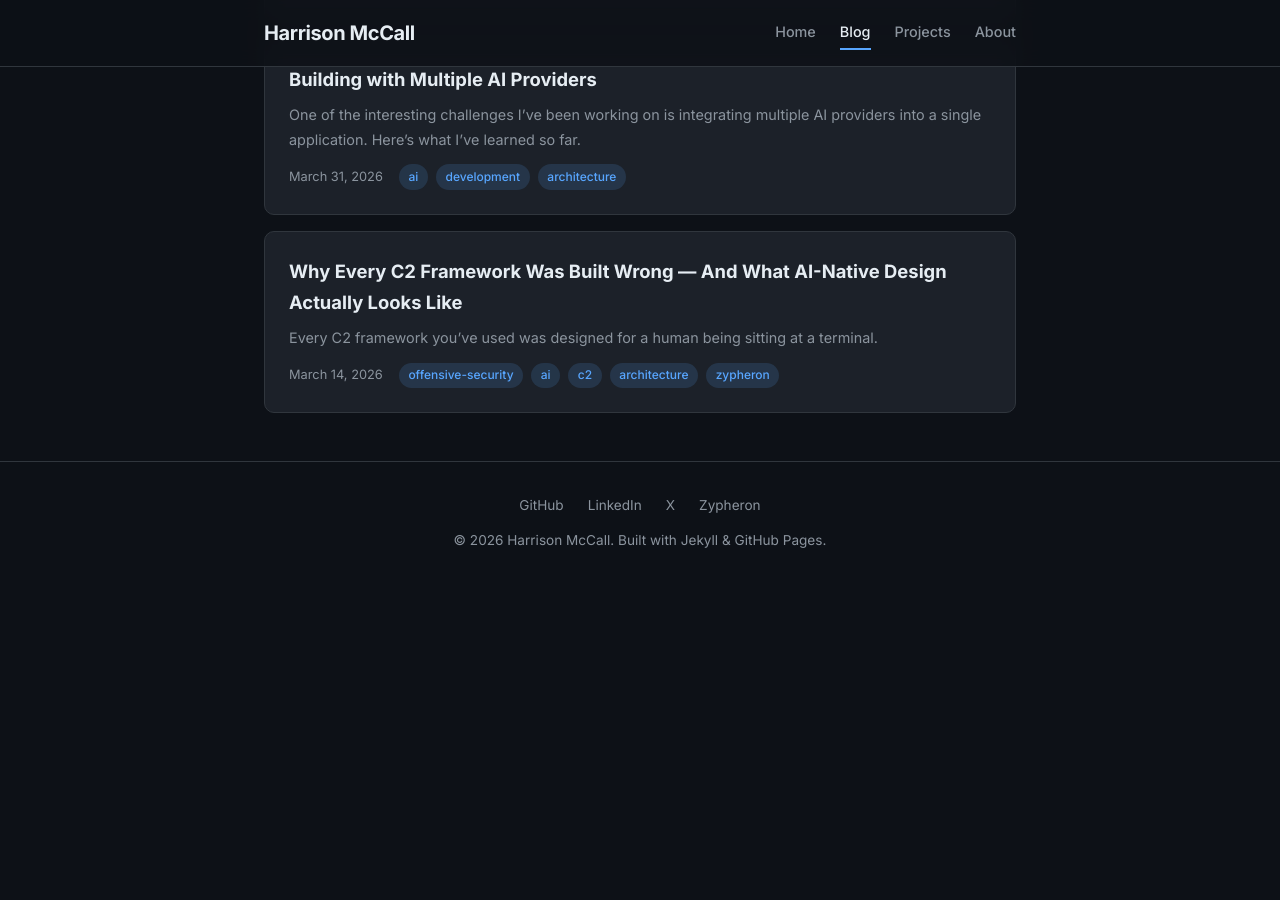
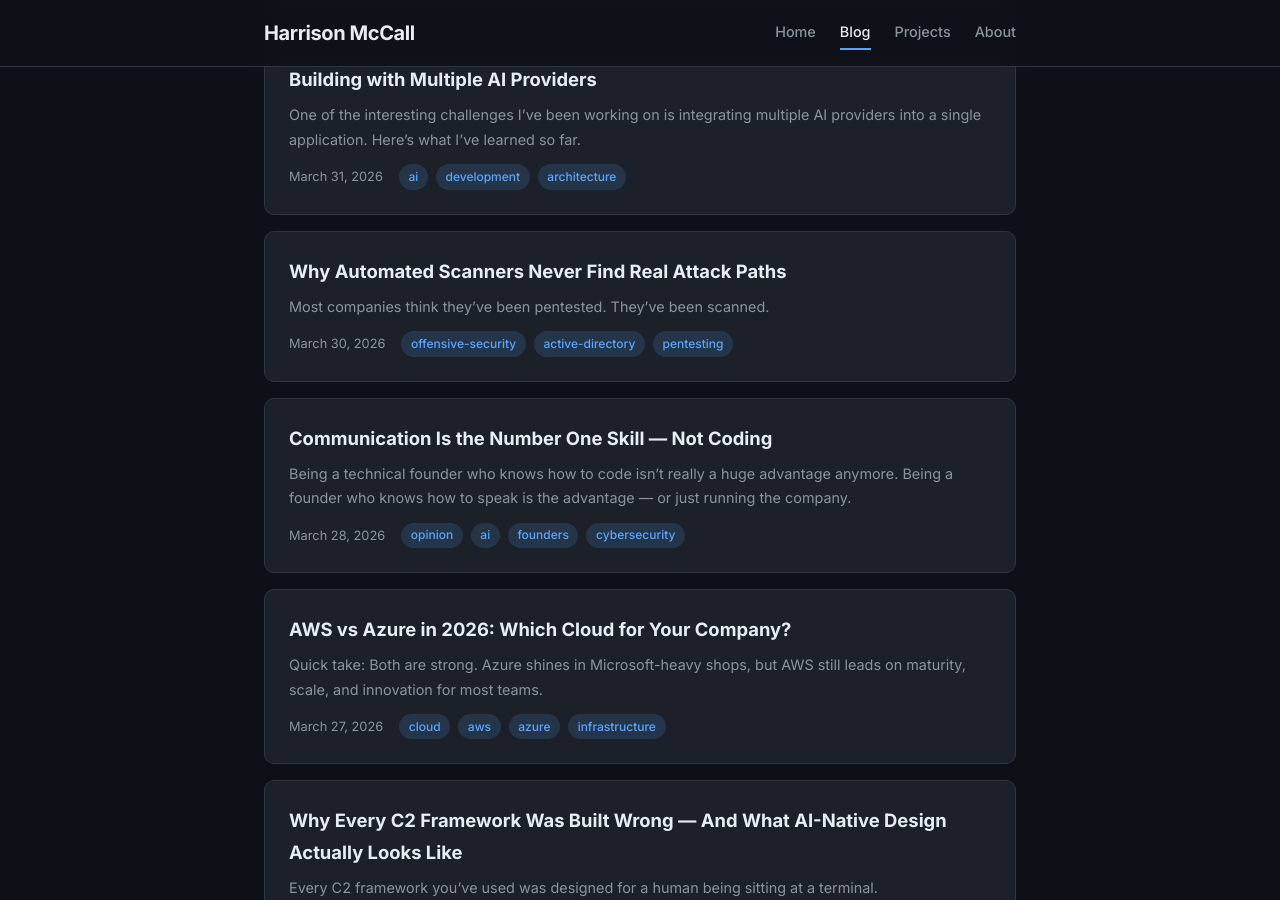
Before and after one commit to KKingZero/KKingZero.github.io, a Jekyll site: the page built from blog.html, in a window 1280 px wide and 900 px high, scrolled down 451 px. Built offline with Jekyll 4.4.1, drawn with Linux system fonts in a browser that asks for light colours; before the commit the page ends 1035 px from its top, so only the background shows below that.

Commit message:
Expand about page, add 3 blog posts from X threads

```diff
--- /dev/null
+++ b/_posts/2026-03-27-aws-vs-azure-in-2026.md
@@ -0,0 +1,46 @@
+---
+layout: post
+title: "AWS vs Azure in 2026: Which Cloud for Your Company?"
+date: 2026-03-27
+tags: [cloud, aws, azure, infrastructure]
+---
+
+Quick take: Both are strong. Azure shines in Microsoft-heavy shops, but AWS still leads on maturity, scale, and innovation for most teams.
+
+## AWS Pros
+
+- **Massive ecosystem** — 200+ mature services
+- **Largest footprint** — ~39 regions, 120+ AZs, best latency and compliance coverage
+- **Startup-friendly** — free tier, spot pricing, strong cost tools
+- **Leads AI/ML, containers, data, serverless**
+- **Fastest innovation pace**
+
+## AWS Cons
+
+- Steep learning curve (too many options)
+- Billing complexity without FinOps
+- Lock-in risk (same as Azure)
+
+## Azure Pros
+
+- **Perfect for Microsoft stacks** — Entra ID, M365, .NET, Windows/SQL
+- **Best hybrid/on-prem integration**
+- **Often cheaper with enterprise licensing**
+- **Strong OpenAI + Copilot tools**
+- **Great governance for regulated industries**
+
+## Azure Cons
+
+- Fewer/maturer services in some areas
+- Smaller footprint in certain regions
+- Feels "Microsoft-first" for Linux/multi-cloud teams
+- Trails AWS on raw innovation speed
+
+## So What Should You Choose?
+
+**AWS is best for:**
+1. Startups
+2. Cloud-heavy infrastructure
+3. A growing team of technical founders
+
+**If you're not explicitly a tech company**, you should be using Azure — it's much simpler. And if you're a legacy company already on Microsoft, stay.
--- /dev/null
+++ b/_posts/2026-03-28-communication-is-the-number-one-skill.md
@@ -0,0 +1,28 @@
+---
+layout: post
+title: "Communication Is the Number One Skill — Not Coding"
+date: 2026-03-28
+tags: [opinion, ai, founders, cybersecurity]
+---
+
+Being a technical founder who knows how to code isn't really a huge advantage anymore. Being a founder who knows how to speak is the advantage — or just running the company.
+
+At this point, **speaking creates software.** I can talk to Whisper and Claude, code, and make software. I don't need to know how to fix null pointer errors in Golang — or at least not that well.
+
+## The Shift
+
+Since 1990, knowing how to code was an invaluable skill in tech. It was basically impossible to be in tech and not know how to code.
+
+Now, it almost feels useless. Half the stuff can be done better and faster by Claude Code or any other model. Only some things — which is why you hire — can be solved by a person only. But that list is shrinking still.
+
+## Cybersecurity Is Next
+
+Cybersecurity is going through the same phase right now. Being a technical practitioner in cyber is obviously important, but in 3-5 years, I think it will be similar to code. It's really not a huge skill that is deep.
+
+The tools will get better. The AI will handle more of the execution. What won't get automated is the ability to communicate clearly, direct agents effectively, and make strategic decisions.
+
+## The Takeaway
+
+**Communication is the number one skill in the world today, and it will be the number one skill in the world in the year 2100.**
+
+Prove me wrong.
--- /dev/null
+++ b/_posts/2026-03-30-why-automated-scanners-never-find-real-attack-paths.md
@@ -0,0 +1,52 @@
+---
+layout: post
+title: "Why Automated Scanners Never Find Real Attack Paths"
+date: 2026-03-30
+tags: [offensive-security, active-directory, pentesting]
+---
+
+Most companies think they've been pentested. They've been scanned.
+
+Here's what a real AD attack path looks like — and why automated tools never find it.
+
+## Step 1: Low Privilege Access
+
+The attacker lands with low privilege access. Automated scanner reports: "low risk user account."
+
+Real operator thinks: **what can I reach from here?**
+
+That question changes everything.
+
+## Step 2: Kerberoasting
+
+LDAP enumeration reveals a Kerberoastable service account. Scanner flags it: "medium severity finding."
+
+Operator requests the TGS ticket. Takes it offline. Cracks it in 4 hours.
+
+Now they have local admin on 12 machines.
+
+The scanner never connected those dots.
+
+## Step 3: Lateral Movement to Domain Admin
+
+From one of those 12 machines — same subnet as a Tier 0 admin workstation. Lateral movement via WinRM.
+
+That machine had cached Domain Admin credentials from last week's login.
+
+DCSync. Full domain compromise. **Game over.**
+
+## The Math
+
+Total time: **6 hours.**
+
+Every step required judgment — connecting Kerberoastable accounts to lateral movement paths to cached credentials.
+
+That's not a scan. That's thinking.
+
+Automated tools find individual findings. They never find the chain.
+
+## Where AI Fits
+
+This is the kind of attack chain where AI should amplify the process rather than completely replace it. The operator still thinks. The AI accelerates enumeration, correlates findings, and surfaces the paths worth pursuing.
+
+This is exactly why I built [Zypheron](https://github.com/KKingZero/Zypheron-CLI) — an AI-native security platform with Active Directory attack chain support coming soon.
--- a/about.html
+++ b/about.html
@@ -8,25 +8,52 @@
 </section>
 
 <section class="section about-content" style="padding-top: 0;">
-  <p>I'm Harrison McCall — offensive security engineer and founder of <a href="https://zypheron.net">Zypheron</a>, a platform for AI-augmented pentesting.</p>
+  <p>I'm <strong>Harrison McCall</strong> — offensive security engineer, secure systems architect, and founder of <a href="https://zypheron.net">Zypheron</a>.</p>
 
-  <p>I build automated red-team and AI-driven security tooling. My work spans exploit development, firmware security, CLI tool design, and integrating AI into offensive and defensive security workflows.</p>
+  <p>I build automated red-team and AI-driven security tooling. My work spans exploit development, firmware security research, CLI tool design, Active Directory attack chains, and integrating AI into offensive and defensive security workflows.</p>
+
+  <p>Zypheron is an AI-native security platform — not another wrapper on top of existing tools. I'm building from the ground up with the assumption that AI agents will be the primary operators of offensive security tooling. That means structured wire protocols, async task queues, machine-consumable APIs, and human approval gates where they actually matter.</p>
+
+  <h2 class="section-title">What I'm Working On</h2>
+  <ul>
+    <li><strong>Zypheron Platform</strong> — AI-augmented pentesting platform with Active Directory support coming soon</li>
+    <li><strong>Erebus</strong> — AI-native C2 framework built for agent operators, not human terminals</li>
+    <li><strong>Zypheron CLI</strong> — Open-source CLI for automated security testing, 30MB binary, no external AI dependencies</li>
+    <li><strong>FirmwareGuard</strong> — Open-source firmware integrity and anomaly detection framework</li>
+    <li><strong>Cobra-AI</strong> — AI-driven pentesting toolkit</li>
+  </ul>
+
+  <h2 class="section-title">Core Skills</h2>
+  <ul>
+    <li><strong>Offensive Security</strong> — Active Directory, Web, API, and automation-driven pentesting</li>
+    <li><strong>Languages & Systems</strong> — Python, Go, C, Bash, TypeScript, Linux</li>
+    <li><strong>AI for Security</strong> — Detection, analysis, automation, LLM integration</li>
+    <li><strong>Red Team Tooling</strong> — C2 frameworks, exploit development, CLI design, firmware research</li>
+    <li><strong>Cloud</strong> — AWS, Azure, infrastructure security</li>
+  </ul>
 
   <h2 class="section-title">Philosophy</h2>
   <p>Security should be:</p>
   <ul>
-    <li><strong>Automated</strong> — reduce manual overhead, scale testing</li>
-    <li><strong>Developer-native</strong> — tools that fit into real workflows</li>
-    <li><strong>AI-augmented, not AI-dependent</strong> — AI enhances the operator, it doesn't replace them</li>
+    <li><strong>Automated</strong> — reduce manual overhead, scale testing, eliminate repetitive work</li>
+    <li><strong>Developer-native</strong> — tools that fit into real workflows, not toys that demo well</li>
+    <li><strong>AI-augmented, not AI-dependent</strong> — AI amplifies the operator, it doesn't replace thinking</li>
   </ul>
+
+  <p>The current generation of AI security tools is mostly wrappers. Take existing tools, add an AI layer, call it innovation. That's not what I'm building. I'm rebuilding from scratch — because the architecture of offensive tooling was designed for humans at terminals, and that assumption is about to become obsolete.</p>
+
+  <h2 class="section-title">Background</h2>
+  <p>I come from the intersection of offensive security and software engineering. I think the most important skill in tech isn't coding anymore — it's communication. The ability to articulate problems, direct AI agents, and think strategically about systems matters more than memorizing syntax.</p>
+
+  <p>I write about security, AI, architecture decisions, and the future of offensive tooling on this blog and on <a href="https://x.com/LeadHead0">X</a>.</p>
 
   <h2 class="section-title">Connect</h2>
   <p>
-    <a href="https://github.com/KKingZero">GitHub</a> ·
-    <a href="https://linkedin.com/in/harrison-mccall-07b645331/">LinkedIn</a> ·
-    <a href="https://x.com/LeadHead0">X / Twitter</a> ·
-    <a href="https://zypheron.net">zypheron.net</a> ·
-    <a href="mailto:2StarX@protonmail.com">2StarX@protonmail.com</a>
+    <a href="https://github.com/KKingZero" class="btn btn-outline">GitHub</a>
+    <a href="https://linkedin.com/in/harrison-mccall-07b645331/" class="btn btn-outline">LinkedIn</a>
+    <a href="https://x.com/LeadHead0" class="btn btn-outline">X / Twitter</a>
+    <a href="https://zypheron.net" class="btn btn-outline">Zypheron</a>
+    <a href="mailto:2StarX@protonmail.com" class="btn btn-outline">Email</a>
   </p>
   <p>Open to roles, consulting, and collaboration on security tooling and infrastructure.</p>
 </section>
```
